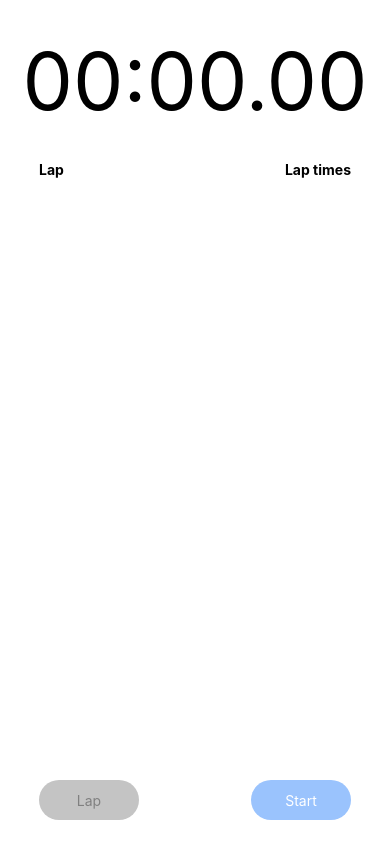
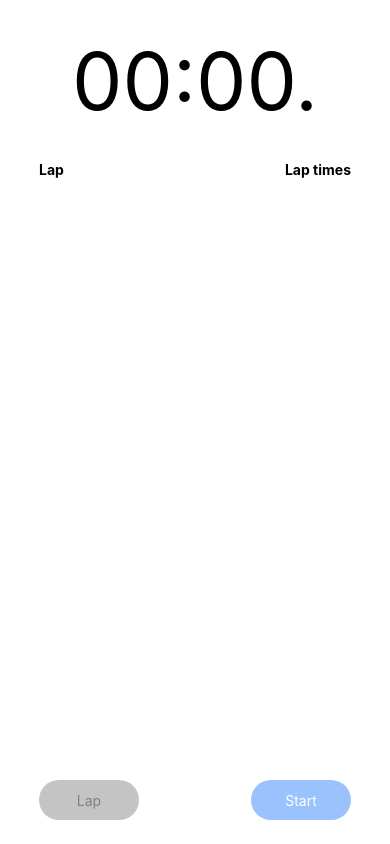
Before and after one commit to elioenays/Stopwatch, a React Native app: screen / in a window 390 px wide. Built offline with nearby package versions, Linux system fonts and the light colour scheme.

Commit message:
fix miliseconds format

```diff
--- a/App.tsx
+++ b/App.tsx
@@ -21,7 +21,7 @@ export default function App() {
 
     if (isPaused === false) {
       interval = setInterval(() => {
-        setTime((time) => time + 100)
+        setTime((prevTime) => prevTime + 100)
       }, 100)
     }
 
@@ -46,7 +46,7 @@ export default function App() {
     } else {
       laps.unshift({
         number: ++num,
-        miliseconds: ('0' + Math.floor(time / 10)).slice(-2),
+        miliseconds: ('0' + Math.floor(time / 10)).slice(-2, -1),
         seconds: ('0' + (Math.floor(time / 1000) % 60)).slice(-2),
         minutes: ('0' + (Math.floor(time / 60000) % 60)).slice(-2),
       })
@@ -58,7 +58,7 @@ export default function App() {
       <Text style={styles.timer}>
         {('0' + (Math.floor(time / 60000) % 60)).slice(-2)}:
         {('0' + (Math.floor(time / 1000) % 60)).slice(-2)}.
-        {('0' + Math.floor(time / 10)).slice(-2)}
+        {('' + Math.floor(time / 10)).slice(-2, -1)}
       </Text>
 
       <View style={styles.lapsHeader}>
```
